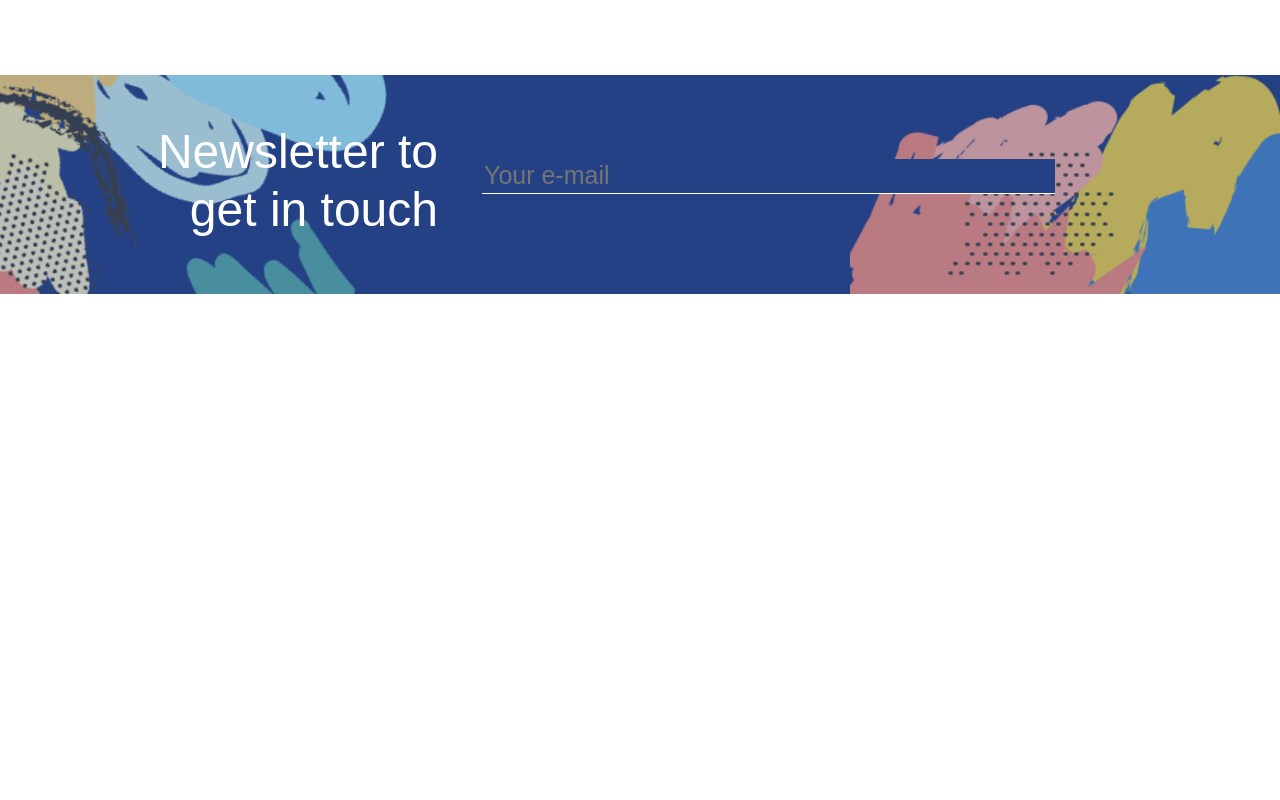
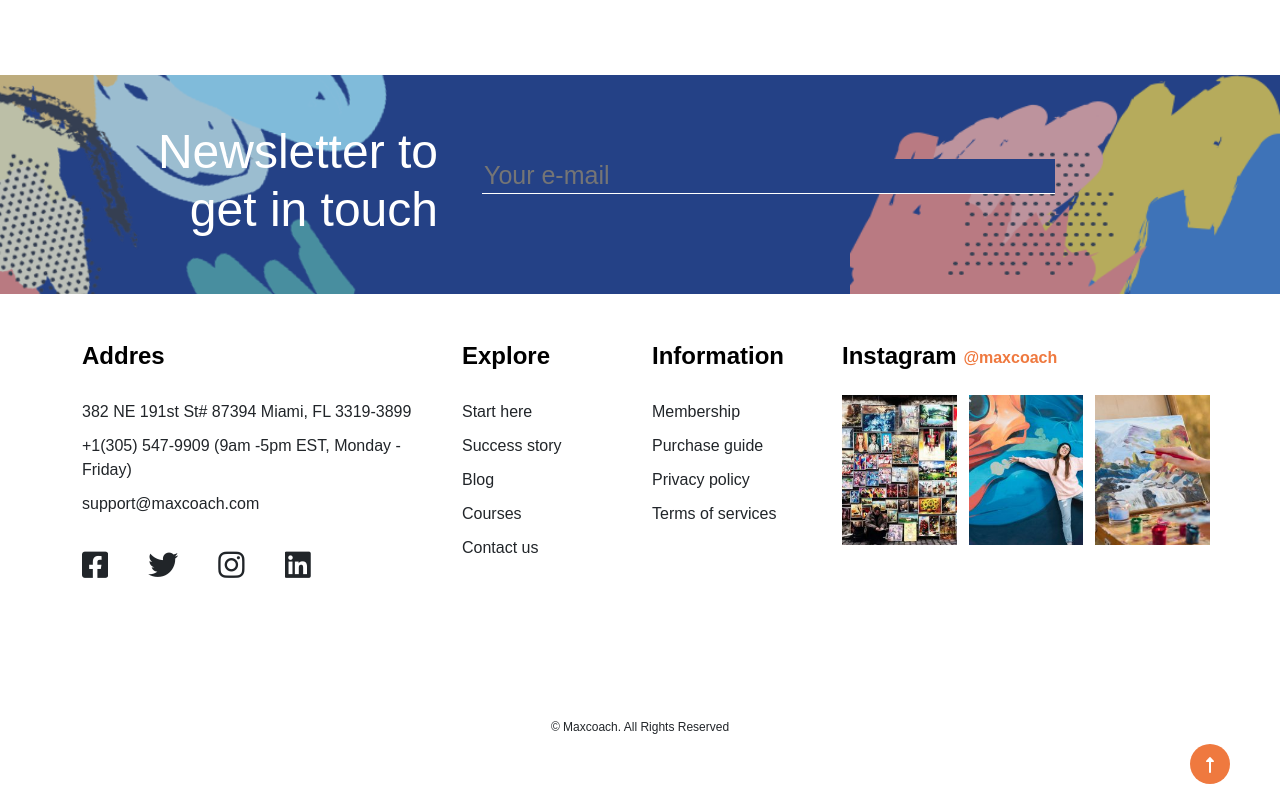
Before and after one commit to StefanoFabrin90/proj-html-vuejs, a Vue app: page / in a window 1280 px wide. Shown: the part 5616-6416 px from the top of the page. Before the commit the page ends 5910 px from the top, so only its background shows below. Built offline with nearby package versions, Linux system fonts and the light colour scheme.

Commit message:
add Footer 2 11/12/2021

```diff
--- a/src/App.vue
+++ b/src/App.vue
@@ -5,7 +5,7 @@
     <!-- HEADER -->
     <header>
       <!-- section-1 header -->
-      <Sec1Header />
+      <Sec1Header id="1"/>
       <!-- section-2 header -->
       <Sec2Header />
       <!-- Hero -->
@@ -35,6 +35,8 @@
     <footer>
       <!-- section-1 footer -->
       <Sec1Footer />
+      <!-- section-2 footer -->
+      <Sec2Footer />
     </footer>
   </div>
 </template>
@@ -51,6 +53,7 @@ import Sec5Main from '@/components/Sec5Main.vue';
 import Sec6Main from '@/components/Sec6Main.vue';
 import Sec7Main from '@/components/Sec7Main.vue';
 import Sec1Footer from '@/components/Sec1Footer.vue';
+import Sec2Footer from '@/components/Sec2Footer.vue';
 
 export default {
   name: 'App',
@@ -66,6 +69,7 @@ export default {
     Sec6Main,
     Sec7Main,
     Sec1Footer,
+    Sec2Footer,
   }
 }
 </script>
@@ -75,4 +79,7 @@ export default {
   font-family: sans-serif;
   overflow-x: hidden;
 }
+html {
+  scroll-behavior: smooth;
+}
 </style>
--- /dev/null
+++ b/src/components/Sec2Footer.vue
@@ -0,0 +1,160 @@
+<template>
+    <section class="footer">
+        <div class="container mt-5 mb-5">
+            <div class="row">
+                <div class="col-4 column column-left">
+                    <h4>Addres</h4>
+                    <ul class="information">
+                        <li>382 NE 191st St# 87394 Miami, FL 3319-3899</li>
+                        <li>+1(305) 547-9909 (9am -5pm EST, Monday -Friday)</li>
+                        <li>support@maxcoach.com</li>
+                    </ul>
+                    <div class="socials">
+                        <ul class="item">
+                            <li><i class="fab fa-facebook-square"></i></li>
+                            <li><i class="fab fa-twitter"></i></li>
+                            <li><i class="fab fa-instagram"></i></li>
+                            <li><i class="fab fa-linkedin"></i></li>
+                        </ul>
+                    </div>
+                </div>
+                <div class="col-4 column column-center">
+                    <div class="row">
+                        <div class="col-6">
+                            <h4>Explore</h4>
+                            <ul class="explore">
+                                <li>Start here</li>
+                                <li>Success story</li>
+                                <li>Blog</li>
+                                <li>Courses</li>
+                                <li>Contact us</li>
+                            </ul>
+                        </div>
+                        <div class="col-6">
+                            <h4>Information</h4>
+                            <ul class="information">
+                                <li>Membership</li>
+                                <li>Purchase guide</li>
+                                <li>Privacy policy</li>
+                                <li>Terms of services</li>
+                            </ul>
+                        </div>
+                    </div>
+                </div>
+                <div class="col-4 column column-right">
+                    <h4>Instagram <span>@maxcoach</span></h4>
+                    <div class="row">
+                        <div class="col-4">
+                            <div class="poster">
+                                <img src="../assets/artist-event-01-250x300.jpg" alt="">
+                            </div>
+                        </div>
+                        <div class="col-4">
+                            <div class="poster">
+                                <img src="../assets/artist-event-02-250x300.jpg" alt="">
+                            </div>
+                        </div>
+                        <div class="col-4">
+                            <div class="poster">
+                                <img src="../assets/artist-event-03-250x300.jpg" alt="">
+                            </div>
+                        </div>
+                    </div>
+                </div>
+            </div>
+            <div class="text-center copyright">
+                <p>	&#169; Maxcoach. All Rights Reserved</p>
+            </div>
+            <div class="navigation mb-3">
+                <a href="#1">
+                    <i class="fas fa-long-arrow-alt-up"></i>
+                </a>
+            </div>
+        </div>
+    </section>
+</template>
+
+<script>
+export default {
+    name: 'Sec2Footer',
+}
+</script>
+
+<style scoped lang="scss">
+.footer {
+    position: relative;
+}
+.container {
+    font-weight: 200;
+    .copyright {
+        font-size: 12px;
+        padding-top: 100px;
+    }
+    .column {
+        h4 {
+            padding-bottom: 1rem;
+            color: black;
+            font-weight: 700;
+        }
+    }
+    .column-left {
+        .information {
+            padding-left: 0;
+            li {
+                padding: 5px 0px;
+            }
+        }
+        .item {
+            list-style: none;
+            display: flex;
+            padding-left: 0;
+            li {
+                padding: 10px 40px 10px 0px;
+                font-size: 30px;
+            }
+        }
+    }
+    .column-center {
+        ul {
+            padding-left: 0;
+            li {
+                padding: 5px 0px;
+            }
+        }
+    }
+    .column-right {
+        .poster {
+            width: 150px;
+            height: 150px;
+            img {
+                width: 100%;
+            }
+        }
+        h4 {
+            span {
+                color: #ef793f;
+                font-size: 16px;
+                vertical-align: middle;
+            }
+        }
+    }
+    .navigation {
+        a {
+            color: white;
+        }
+        position: absolute;
+        bottom: 0;
+        right: 50px;
+        width: 40px;
+        height: 40px;
+        text-align: center;
+        line-height: 40px;
+        background-color: #ef793f;
+        border-radius: 50%;
+        cursor: pointer;
+        i {
+            vertical-align: middle;
+        }
+    }
+}
+</style>
```
